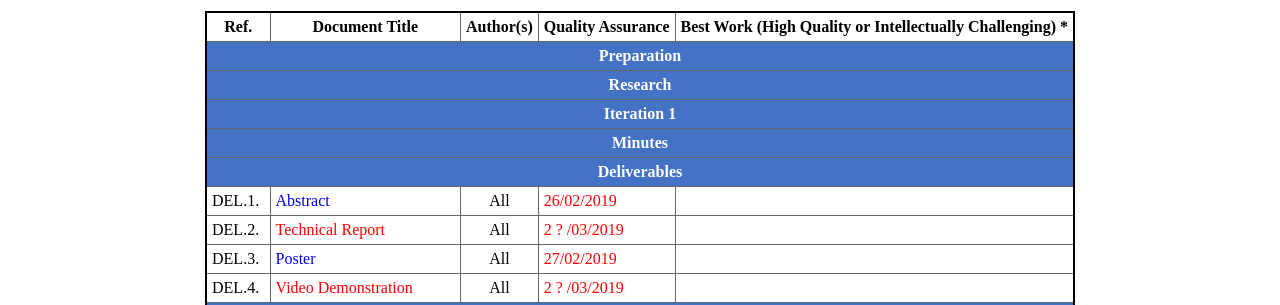
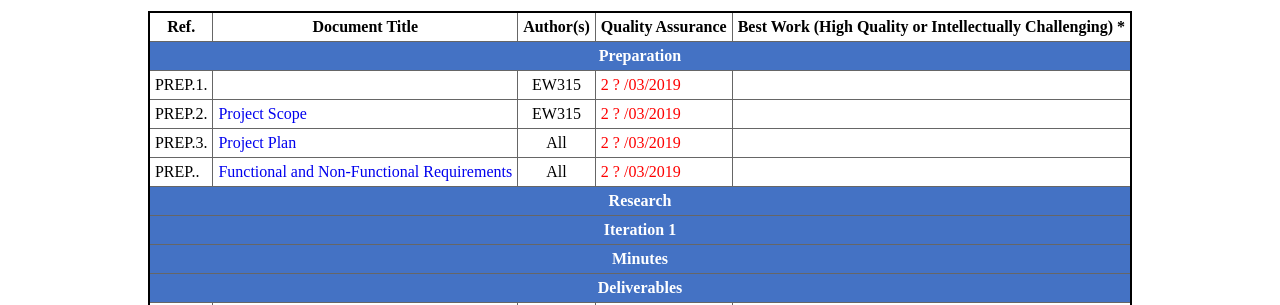
Before and after one commit to pedaars/Corpus, a plain HTML site: page Corpus/index.html in a window 1280 px wide. Shown: the part 475-780 px from the top of the page. Drawn offline with Linux system fonts and the light colour scheme.

Commit message:
Added folders for each section

```diff
--- a/Corpus/index.html
+++ b/Corpus/index.html
@@ -128,6 +128,34 @@ th.highlight {
 				<!-- Preparation -->
 				<th colspan="5" class="highlight">Preparation</th>
 			</tr>
+			<tr>
+				<td>PREP.1.</td>
+				<td><a href="" target="_blank"></a></td>
+				<td align="center">EW315</td>
+				<td><a href="" target="_blank">2  ?   /03/2019</a></td>
+				<td> </td>
+			</tr>
+			<tr>
+				<td>PREP.2.</td>
+				<td><a href="Preperation/Project%20Scope.pdf" target="_blank">Project Scope</a></td>
+				<td align="center">EW315</td>
+				<td><a href="" target="_blank">2  ?   /03/2019</a></td>
+				<td> </td>
+			</tr>
+			<tr>
+				<td>PREP.3.</td>
+				<td><a href="Preperation/Project%20Plan.pdf" target="_blank">Project Plan</a></td>
+				<td align="center">All</td>
+				<td><a href="" target="_blank">2  ?   /03/2019</a></td>
+				<td> </td>
+			</tr>
+			<tr>
+				<td>PREP..</td>
+				<td><a href="Preperation/Functional%20&%20Non-Functional%20requirements.pdf" target="_blank">Functional and Non-Functional Requirements</a></td>
+				<td align="center">All</td>
+				<td><a href="" target="_blank">2  ?   /03/2019</a></td>
+				<td> </td>
+			</tr>
 
 			<tr>
 				<!-- Research -->
```
Also changed, not shown: 3 other files.
